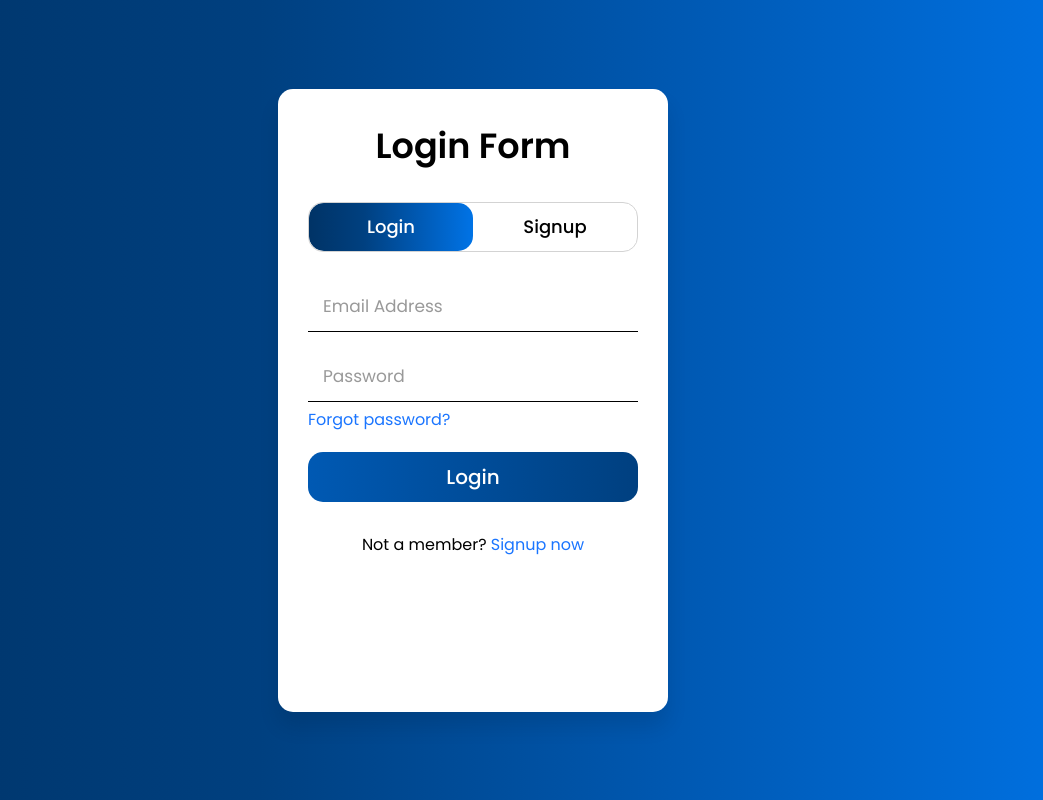
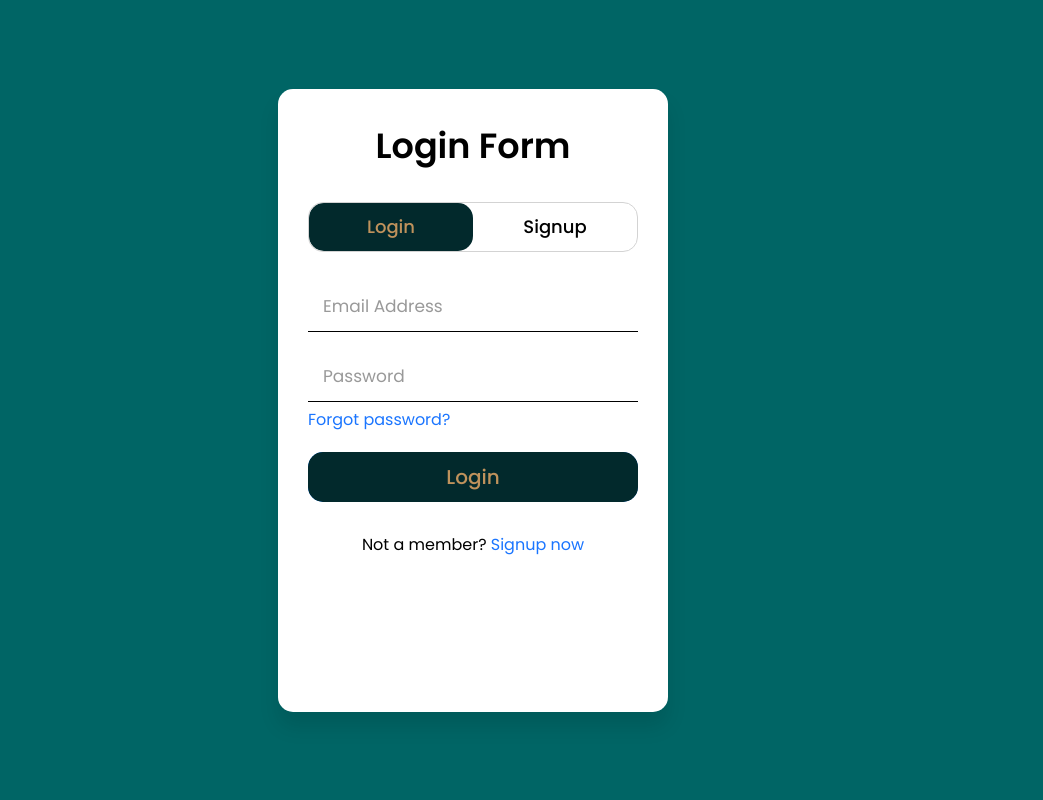
Before and after one commit to urmila2023/gyanredirect, a PHP site: page /signin.php in a window 1280 px wide. Shown: the whole page, without its empty margins (167-1210 px from the left). Run offline with PHP 8.4, Linux system fonts and the light colour scheme.

Commit message:
some changg

```diff
--- a/enrolledcourse.php
+++ b/enrolledcourse.php
@@ -111,7 +111,7 @@
                             while ($data = $result1->fetch_array()) {
                                 ?>
                         <li class="pure-menu-item">
-                         <a href="#" class="pure-menu-link clorchange ">
+                         <a href="" class="pure-menu-link clorchange ">
 
                                     <?= $data['coursename'] ?>
                                 </a>
@@ -131,6 +131,7 @@
         </div>
 
         <div id="main">
+
         <?php
 
                   $query2 = "SELECT * FROM `subject` ";
@@ -153,6 +154,7 @@
 
             </div>
             <?php }?>
+
         </div>
     </div>
 
--- a/signin.php
+++ b/signin.php
@@ -29,11 +29,9 @@ html,body{
   height: 100%;
   width: 100%;
   place-items: center;
-  background: -webkit-linear-gradient(left, #003366,#004080,#0059b3
-, #0073e6);
+  background-color: #006565;
 }
 ::selection{
-  background: #1a75ff;
   color: #fff;
 }
 .wrapper{
@@ -69,7 +67,7 @@ html,body{
 .slide-controls .slide{
   height: 100%;
   width: 100%;
-  color: #fff;
+    color: #bf925c;
   font-size: 18px;
   font-weight: 500;
   text-align: center;
@@ -77,6 +75,7 @@ html,body{
   cursor: pointer;
   z-index: 1;
   transition: all 0.6s ease;
+
 }
 .slide-controls label.signup{
   color: #000;
@@ -88,8 +87,7 @@ html,body{
   left: 0;
   z-index: 0;
   border-radius: 15px;
-  background: -webkit-linear-gradient(left,#003366,#004080,#0059b3
-, #0073e6);
+  background: #02292C;
   transition: all 0.6s cubic-bezier(0.68,-0.55,0.265,1.55);
 }
 input[type="radio"]{
@@ -99,7 +97,7 @@ input[type="radio"]{
   left: 50%;
 }
 #signup:checked ~ label.signup{
-  color: #fff;
+  color: #bf925c;
   cursor: default;
   user-select: none;
 }
@@ -182,7 +180,8 @@ form .btn .btn-layer{
   background: -webkit-linear-gradient(right,#003366,#004080,#0059b3
 , #0073e6);
   border-radius: 15px;
-  transition: all 0.4s ease;;
+  transition: all 0.4s ease;
+  background-color: red !important;
 }
 form .btn:hover .btn-layer{
   left: 0;
@@ -194,13 +193,15 @@ form .btn input[type="submit"]{
   position: relative;
   background: none;
   border: none;
-  color: #fff;
+  color: #bf925c !important;
   padding-left: 0;
   border-radius: 15px;
   font-size: 20px;
   font-weight: 500;
   cursor: pointer;
+  background: #02292C;
 }
+
 
 </style>
 <body>
--- a/style.css
+++ b/style.css
@@ -51,7 +51,7 @@
   z-index: 1;
   top: 0;
   right: 0;
-  background-color: lightblue;
+  background-color: #5C7F83;
   overflow-x: hidden;
   padding-top: 60px;
   transition: 0.5s;
```
